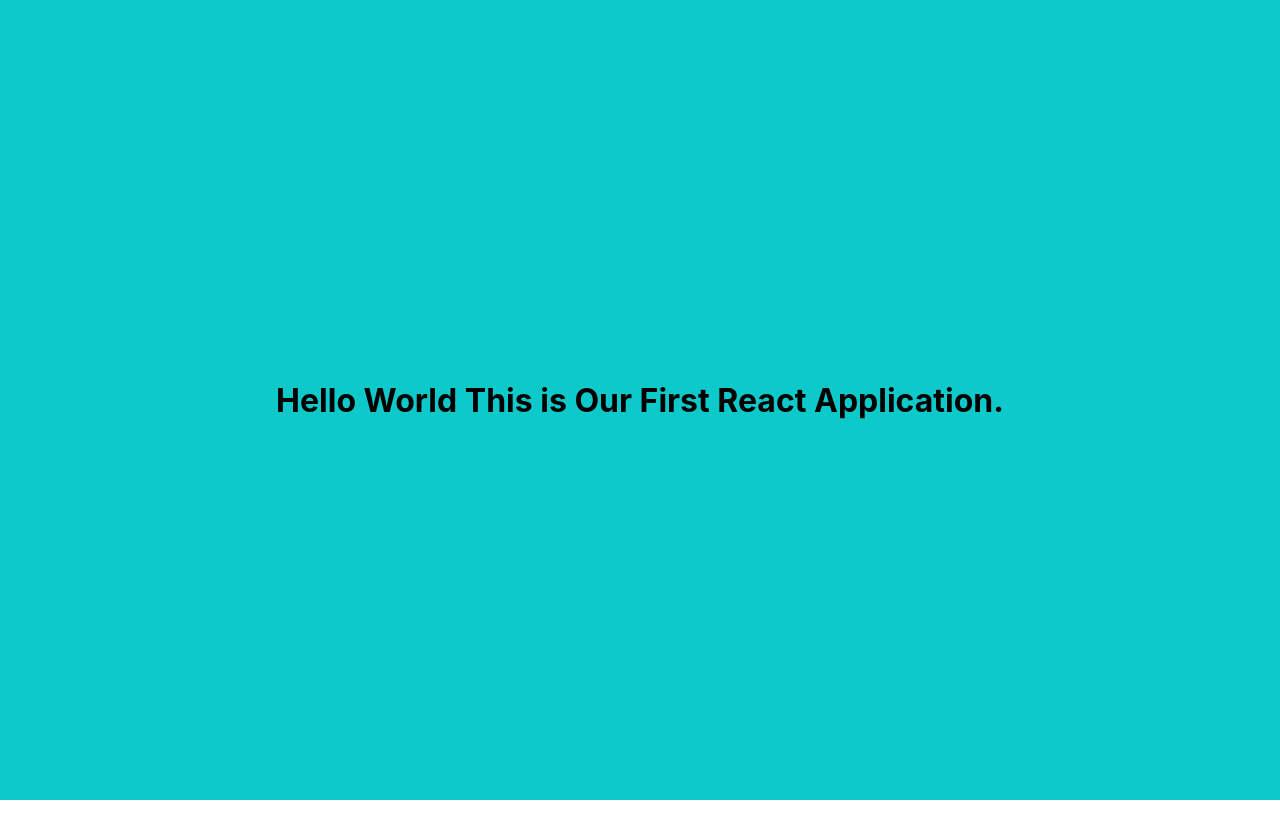
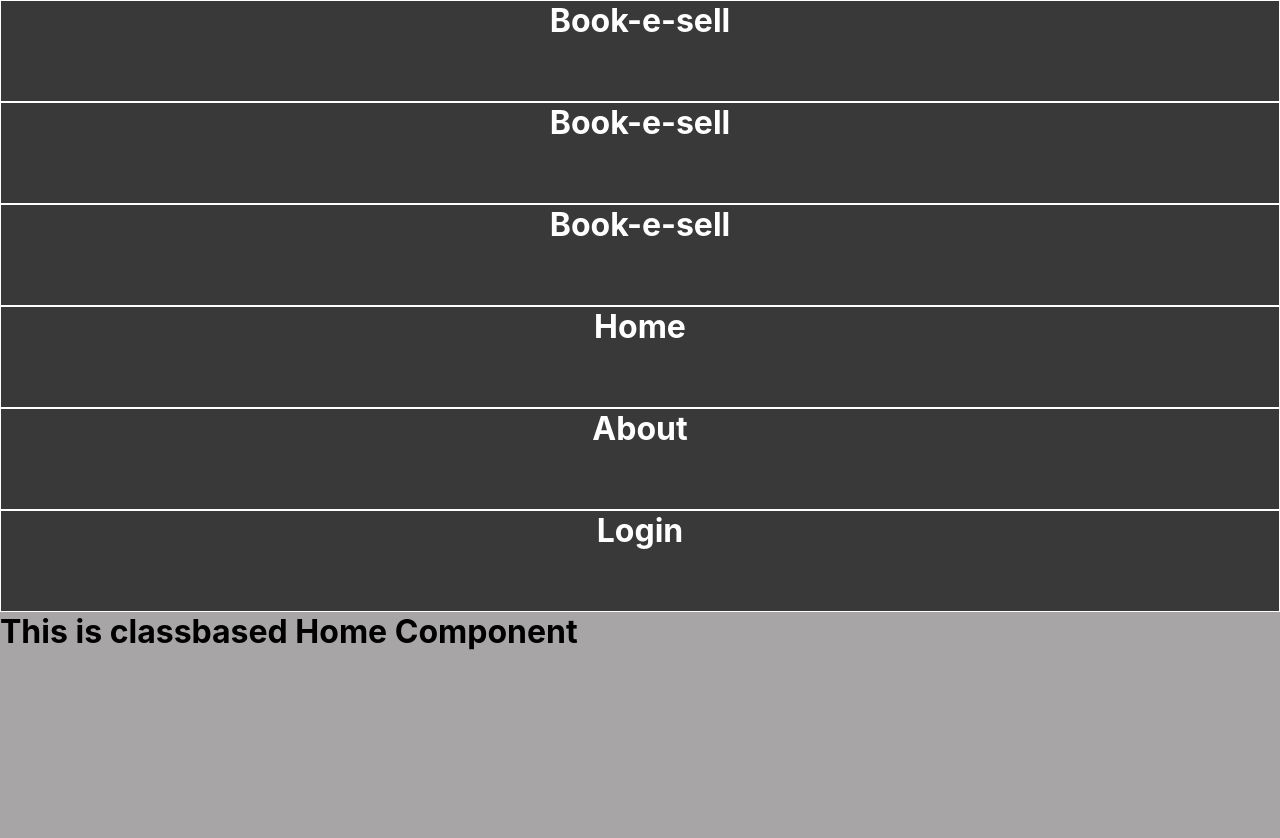
Before and after one commit to tushargadher/book-e-sell, a React (Create React App) app: page / in a window 1280 px wide. Shown: the top 838 px of the page. Before the commit the page ends 800 px from the top, so only its background shows below. Built offline with nearby package versions, Linux system fonts and the light colour scheme.

Commit message:
Day 2 Task commit

```diff
--- a/src/App.css
+++ b/src/App.css
@@ -3,9 +3,14 @@
 }
 .container{
 
-  background-color: rgb(13, 201, 201);
-  height: 100vh;
-  display: flex;
-  align-items: center;
-  justify-content: center;
+  background-color: rgb(167, 165, 165);
+  height:300px;
+  color:black;
 }
+#title{
+  border: 1px solid white;
+  height: 100px;
+  text-align: center;
+  background-color:rgb(57, 57, 57);
+  color: white;
+}
--- a/src/App.js
+++ b/src/App.js
@@ -1,18 +1,10 @@
 import React from 'react';
 import './App.css';
-
+import Home from './Pages/Home'
 const App = () => {
   return (
     <>
-
-      <div className='container'>
-
-
-        <h1>
-          Hello World This is Our First React Application.
-
-        </h1>
-      </div>
+      <Home />
     </>
 
   );
--- /dev/null
+++ b/src/Components/Title.js
@@ -0,0 +1,9 @@
+import React from "react";
+const Title = (props) => {
+    return (
+        <>
+            <h1 id="title">{props.text}</h1>
+        </>
+    );
+}
+export default Title;
--- /dev/null
+++ b/src/Pages/Home.js
@@ -0,0 +1,22 @@
+import React, { Component } from "react";
+import Title from '../Components/Title'
+class Home extends Component {
+    render() {
+        return (
+            <>
+                <Title text="Book-e-sell"/>
+                <Title text="Book-e-sell"/>
+                <Title text="Book-e-sell"/>
+                <Title text="Home"/>
+                <Title text="About"/>
+                <Title text="Login"/>
+
+                <div className="container">
+
+                    <h1>This is classbased Home Component</h1>
+                </div>
+            </>
+        );
+    }
+}
+export default Home;
```
Also changed, not shown: public/logo192.png (deleted), public/logo512.png (deleted).
